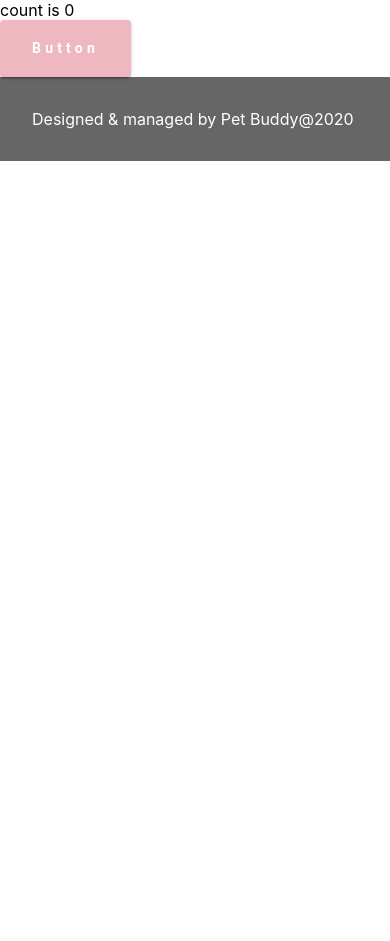
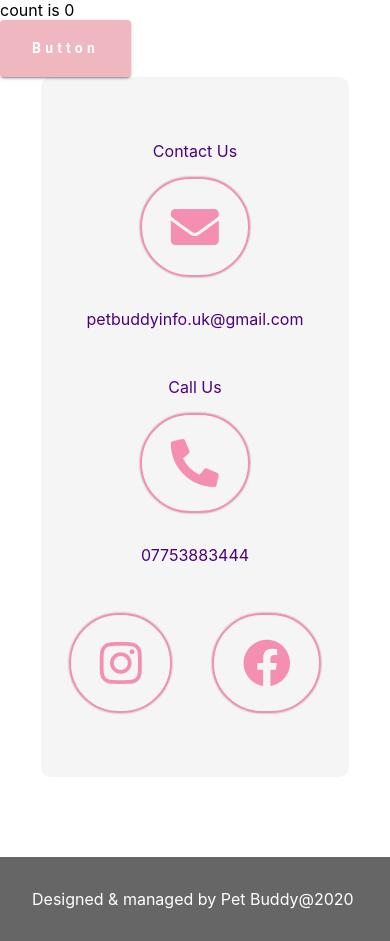
Before and after one commit to t0nin0s/petbuddy-website, a React (Create React App) app: page / in a window 390 px wide. Before the commit the page ends 844 px from the top, so only its background shows below. Built offline with nearby package versions, Linux system fonts and the light colour scheme.

Commit message:
Contact us refactoring & ipad media query

```diff
--- a/src/App.tsx
+++ b/src/App.tsx
@@ -1,6 +1,7 @@
 import React, { useState } from 'react';
 //import 'normalize.css';
 import Button from './components/Button/Button'
+import ContactUsContainer from './components/ContactUs/ContactUs';
 import Footer from './components/Footer/Footer'
 
 function App() {
@@ -14,6 +15,12 @@ function App() {
     <div className="App">
       <div> count is {count} </div>
       <Button>button</Button>
+      <ContactUsContainer
+        email="petbuddyinfo.uk@gmail.com"
+        phone="07753883444"
+        follow="Follow Us"
+        contact="Contact Us"
+        call="Call Us" />
       <Footer>Designed & managed by Pet Buddy@2020</Footer>
     </div>
   );
--- a/src/components/ContactUs/ContactUs.tsx
+++ b/src/components/ContactUs/ContactUs.tsx
@@ -1,5 +1,6 @@
 import React from 'react'
 import styled from 'styled-components'
+import { mediaQueries } from '../../mediaqueries'
 import { FontAwesomeIcon } from '@fortawesome/react-fontawesome'
 import { faEnvelope, faPhoneAlt } from '@fortawesome/free-solid-svg-icons';
 import { faFacebook, faInstagram } from '@fortawesome/free-brands-svg-icons';
@@ -15,14 +16,39 @@ border-radius: 10px;
 margin-bottom: 5rem;
 background-color: #F5F5F5;
 font-weight:700;
+${mediaQueries("sm")`
+  flex-flow:row wrap;
+  `}
 `
-
 const ContactUs = styled.div`
+display:flex;
+flex-flow: column;
+align-items: center;
 width: 80%;
-text-align:center;
-margin-bottom:1rem;
+margin:1rem 0;
 color:#4B0082;
 font-weight:400;
+${mediaQueries("sm")`
+  width: 45%;
+  justify-content: center;
+  `}
+`
+const ContactIcon = styled(FontAwesomeIcon)`
+border: 2px solid #f48fb1;
+border-radius: 60px;
+box-shadow: 0px 0px 2px #888;
+padding: 0.5em 0.6em;
+color:#f48fb1;
+margin:1rem 0;
+`
+const EmailUs = styled.div`
+ margin:1rem 0;
+ ${mediaQueries("md")`
+  flex-flow:column;
+  `}
+`
+const CallUs = styled.div`
+ margin:1rem 0;
 `
 const FollowUs = styled.div`
 display:flex;
@@ -30,16 +56,11 @@ align-self:normal;
 justify-content: space-around;
 margin-top: 2rem 0;
 align-item:center;
-`
-
-const ContactIcon = styled(FontAwesomeIcon)`
-border: 2px solid #f48fb1;
-border-radius: 60px;
-box-shadow: 0px 0px 2px #888;
-padding: 0.5em 0.6em;
-align-item:center;
-color:#f48fb1;
-margin:2rem 0;
+${mediaQueries("sm")`
+  justify-content: space-around;
+  width: 90%;
+  margin:1rem 0;
+  `}
 `
 
 export default (props: any) => {
@@ -47,13 +68,16 @@ export default (props: any) => {
   return (
     <div className="contact-us__container">
       <ContactUsContainer>
-        {contact}
-        <ContactIcon icon={faEnvelope} size="3x"></ContactIcon>
-        <ContactUs>{email}</ContactUs>
-        {call}
-        <ContactIcon icon={faPhoneAlt} size="3x"></ContactIcon>
-        <ContactUs>{phone}</ContactUs>
-        {follow}
+        <ContactUs>
+          {contact}
+          <ContactIcon icon={faEnvelope} size="3x"></ContactIcon>
+          <EmailUs>{email}</EmailUs>
+        </ContactUs>
+        <ContactUs>
+          {call}
+          <ContactIcon icon={faPhoneAlt} size="3x"></ContactIcon>
+          <CallUs>{phone}</CallUs>
+        </ContactUs>
         <FollowUs>
           <ContactIcon icon={faInstagram} size="3x"></ContactIcon>
           <ContactIcon icon={faFacebook} size="3x"></ContactIcon>
--- /dev/null
+++ b/src/mediaqueries.ts
@@ -0,0 +1,10 @@
+export const breakpoints = {
+  sm: 768,
+  md: 1024,
+  lg: 1201
+}
+
+export const mediaQueries = (key: keyof typeof breakpoints) => {
+  return (style: TemplateStringsArray | String) =>
+    `@media (min-width: ${breakpoints[key]}px) {${style}}`
+}
```
